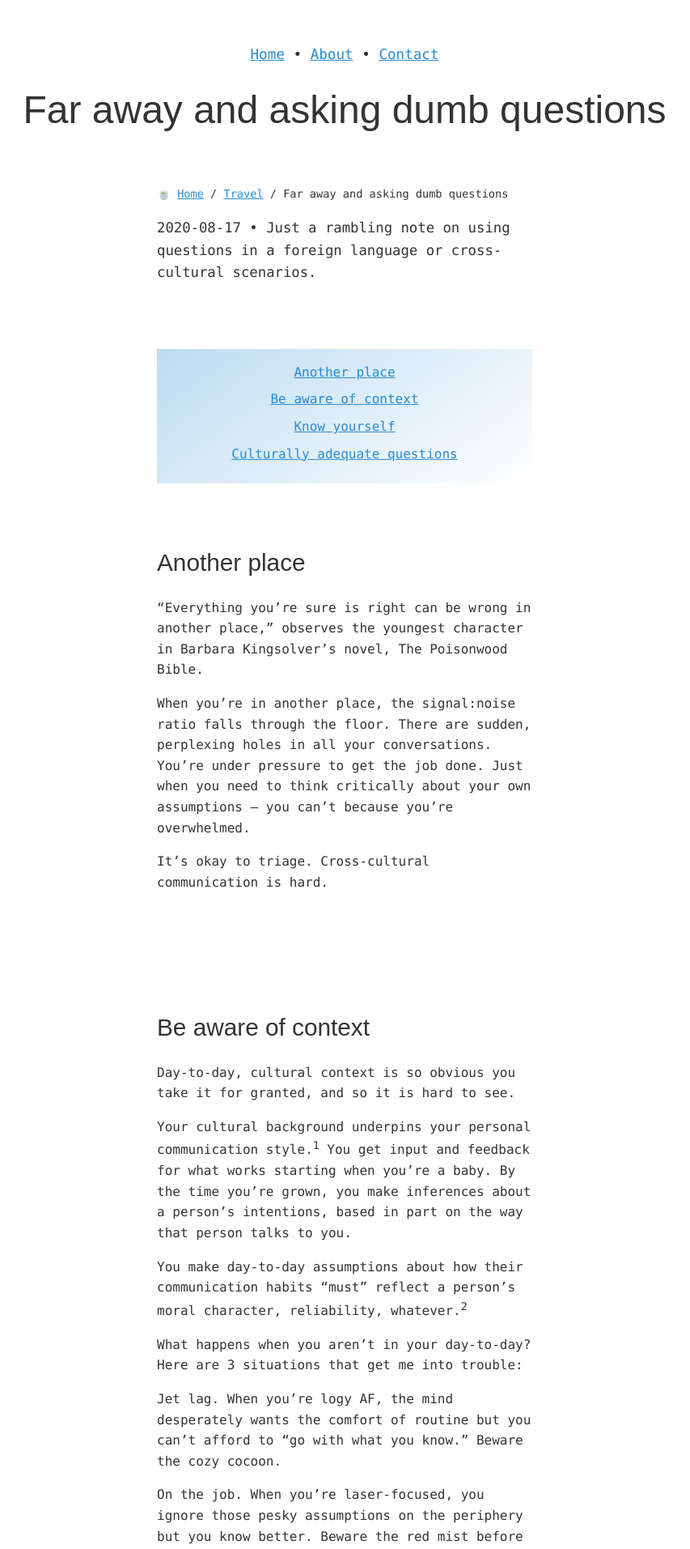
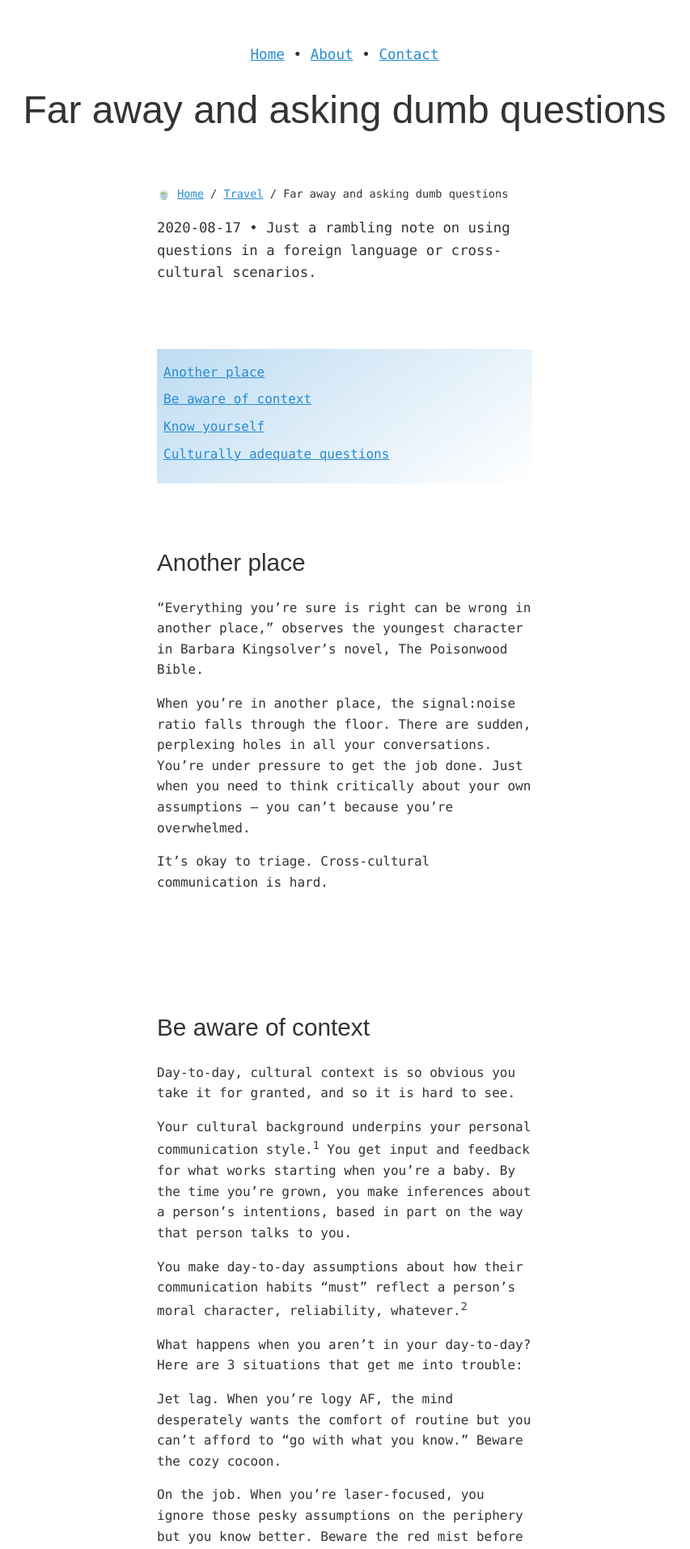
Before and after one commit to zachmccabe/zachmccabe.github.io, a Jekyll site: the page built from _travel/dumb-questions.md, in a window 1280 px wide. Shown: the top 1913 px of the page at 81% size, without its empty margins (214-1067 px from the left). Built offline with Jekyll 4.4.1, drawn with Linux system fonts in a browser that asks for light colours.

Commit message:
Update kao-nite-3.css
Remove `.kaoNAV` text align center. Update align, blockquote style. Add table width.

```diff
--- a/assets/kao-nite-3.css
+++ b/assets/kao-nite-3.css
@@ -77,7 +77,6 @@ footer {
 
 .kaoNAV {
   background: linear-gradient(145deg, rgba(38,139,210,0.3) 0%,  rgba(255,255,255,0) 100%);
-  text-align: center;
   margin: 5em auto 5em;
   padding: 1em 0.5em;
 }
@@ -101,7 +100,24 @@ hr {
 
 
 
-/* FORMS, IMAGES, LISTS AND TABLES BELOW */
+/* BLOCKQUOTE, FIGURE, FORMS, IMAGES, LISTS AND TABLES BELOW */
+
+aside, blockquote {
+  border: 1px solid currentColor;
+  color: currentColor;
+  font-size: 85%;
+  margin: 5em 0 5em 0;
+  padding: 0 1em 0;
+  width: 100%;
+}
+
+aside + h2, h3, h4 {
+  margin-top: 5em;
+}
+
+blockquote + h2, h3, h4 {
+  margin-top: 5em;
+}
 
 figure {
   text-align: left;
@@ -159,6 +175,7 @@ table {
   border: 1px solid currentColor;
   margin: 5em 0;
   padding: 0;
+  width: 100%;
 }
 
 th, tr, td {
@@ -187,19 +204,6 @@ a {
 
 a[href*="//"]:not([href*="zachmccabe.com"]):after {
   content: " ↗";
-}
-
-aside, blockquote {
-  color: currentColor;
-  margin-left: 0;
-}
-
-aside + h2, h3, h4 {
-  margin-top: 5em;
-}
-
-blockquote + h2, h3, h4 {
-  margin-top: 5em;
 }
 
 .breadcrumbs {
```
